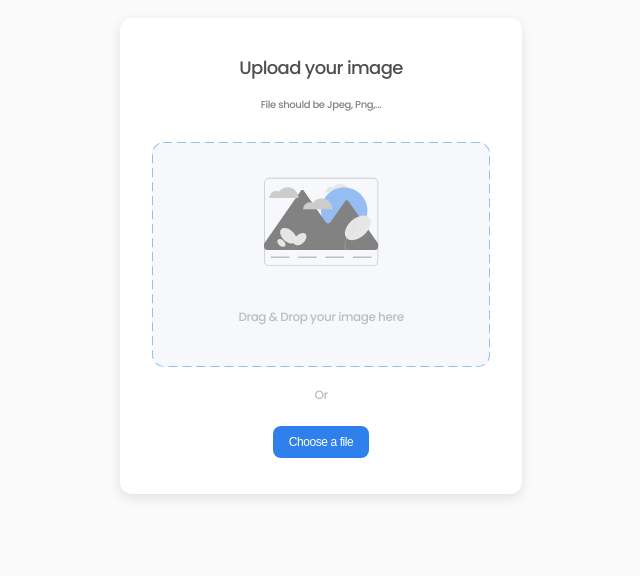
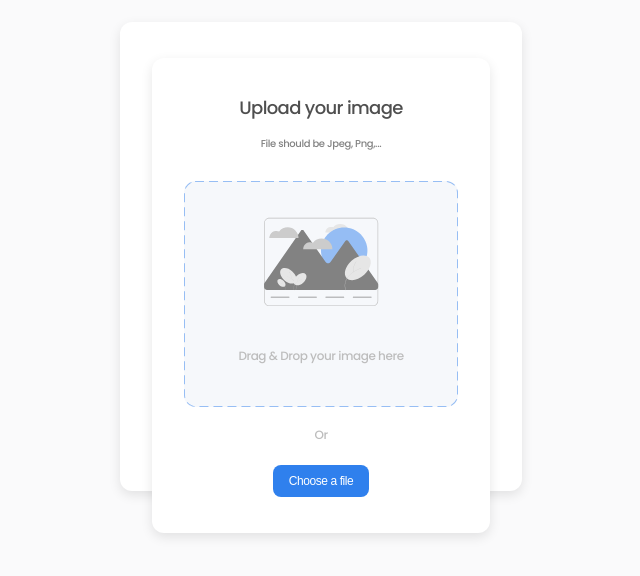
Before and after one commit to villalb4/image-uploader, a React (Create React App) app in the folder client/: page / in a window 1280 px wide. Shown: the part 144-720 px from the top of the page, without its empty margins (319-959 px from the left). Built offline with nearby package versions, Linux system fonts and the light colour scheme.

Commit message:
feat: styles

```diff
--- a/client/src/App.css
+++ b/client/src/App.css
@@ -8,3 +8,23 @@
   font-style: normal;
   font-weight: 500;
 }
+
+.bodyComponent {
+  background: #FFFFFF;
+  box-shadow: 0px 4px 12px rgba(0, 0, 0, 0.1);
+  border-radius: 12px;
+  padding: 36px 32px;
+  text-align: center;
+  height :469px;
+  max-width: 402px;
+  width: 100%;
+  transition: all ease 0.3s;
+}
+.bodyComponent.loading {
+padding: 36px 30px 43.82px 30px;
+  height: 142px;
+}
+.bodyComponent.successfully {
+  padding: 36px 31.18px 33.35px 31.18px;
+  height: 454.96px;
+}
--- a/client/src/App.tsx
+++ b/client/src/App.tsx
@@ -1,13 +1,25 @@
-import React from 'react';
-import './App.css';
-// import LoadingIndicator from './Components/LoadingIndicator/LoadingIndicator';
-import Upload from './Pages/Upload/Upload';
+import React from "react";
+import "./App.css";
+import Upload from "./Pages/Upload/Upload";
+import LoadingIndicator from "./Components/LoadingIndicator/LoadingIndicator";
+import Successfully from "./Pages/Successfully/Successfully";
 
 function App() {
+  const hola: string = "hola";
+  const classStyles =
+    hola === "hola"
+      ? "bodyComponent"
+      : hola === "chau"
+      ? "bodyComponent loading"
+      : "bodyComponent successfully";
+
   return (
     <div className="App">
-        {/* <LoadingIndicator /> */}
-        <Upload />
+      <div className={classStyles}>
+        {hola === "hola" && <Upload />}
+        {hola === "chau" && <LoadingIndicator />}
+        {hola === "hi" && <Successfully />}
+      </div>
     </div>
   );
 }
```
